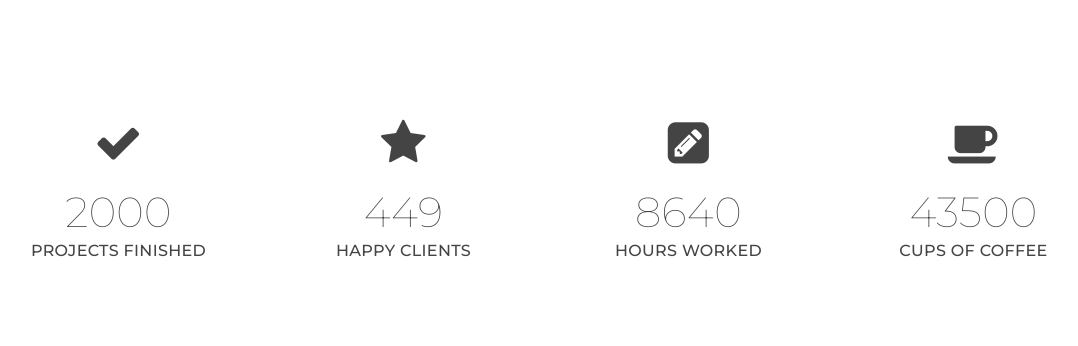
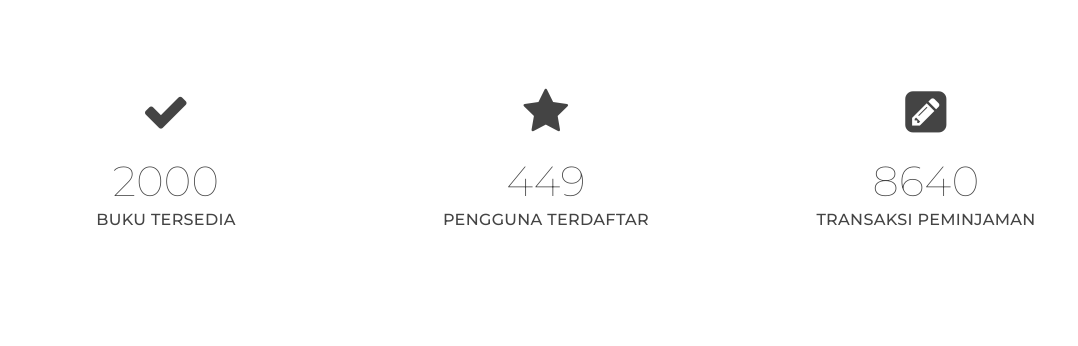
Before and after one commit to ryawatikari/Perpustakaan_UKK_2025_FIX, a PHP site: page / in a window 1280 px wide. Shown: the part 3534-3880 px from the top of the page, without its empty margins (94-1172 px from the left). Run offline with PHP 8.4, Linux system fonts and the light colour scheme.

```diff
--- a/buku.php
+++ b/buku.php
@@ -1,5 +1,5 @@
 <title>Buku</title>
-<h1 class="m-4">Temukan buku favoritmu</h1>
+<h1 class="m-4">Temukan Buku Favoritmu</h1>
 <div class="mt-5">
     <div class="card-body m-4">
         <!-- Pencarian Buku -->
--- a/home.php
+++ b/home.php
@@ -36,7 +36,7 @@
                                     <?php
                                         echo mysqli_num_rows(mysqli_query($koneksi, "SELECT*FROM peminjaman"));
                                     ?>
-                                    Total Peminjam</div>
+                                    Total Transaksi</div>
                                     <div class="card-footer d-flex align-items-center justify-content-between">
                                         <a class="small text-white stretched-link" href="#">Lihat Detail</a>
                                         <div class="small text-white"><i class="fas fa-angle-right"></i></div>
--- a/index.php
+++ b/index.php
@@ -356,8 +356,8 @@
                 <div class="testimonial-active col-12 col-sm-8 text-center m-auto">
                     <!-- Single Testimonial -->
                     <div class="single-testimonial">
-                        <h2 class="single-testimonial__name mb-2">Emily Bratkovich</h2>
-                        <p class="single-testimonial__comment">Dorem ipsum dolor sit amet, consectetur adipisicing elit, sed do eiusmod tempor exercitation ullamco laboris nisi ut aliquip ex ea commodo consequat. Thanks!!</p>
+                        <h2 class="single-testimonial__name mb-2">Ananda Salsabila</h2>
+                        <p class="single-testimonial__comment">Perpustakaan ini sangat membantu saya dalam menyelesaikan tugas akhir. Koleksinya lengkap dan stafnya ramah!</p>
                         <p class="single-testimonial__rating text-center">
                             <span><i class="fa fa-star"></i></span>
                             <span><i class="fa fa-star"></i></span>
@@ -366,14 +366,14 @@
                             <span><i class="fa fa-star-half"></i></span>
                         </p>
                         <h5 class="single-testimonial__site">
-								<a href="#" class="font-weight__300">Google</a>
+								<a href="#" class="font-weight__300">Instagram</a>
 							</h5>
                     </div>
                     <!--/ End Single Testimonial -->
                     <!-- Single Testimonial -->
                     <div class="single-testimonial">
-                        <h2 class="single-testimonial__name mb-2">Clare McCabe</h2>
-                        <p class="single-testimonial__comment">Ponsectetur adipisicing elit, sed do eiusmod tempor exercitation ullamco laboris nisi ut aliquip ex ea commodo consequat. Very Helpfull!</p>
+                        <h2 class="single-testimonial__name mb-2">Nur Fitri Ulfiah</h2>
+                        <p class="single-testimonial__comment">Saya suka suasananya yang tenang dan nyaman. Tempat terbaik untuk belajar dan membaca buku favorit saya.</p>
                         <p class="single-testimonial__rating text-center">
                             <span><i class="fa fa-star"></i></span>
                             <span><i class="fa fa-star"></i></span>
@@ -387,8 +387,8 @@
                     <!--/ End Single Testimonial -->
                     <!-- Single Testimonial -->
                     <div class="single-testimonial">
-                        <h2 class="single-testimonial__name mb-2">Keri Yamnik</h2>
-                        <p class="single-testimonial__comment">Gpsum dolor sit amet, consectetur adipisicing elit, sed do eiusmod tempor exercitation ullamco laboris nisi ut aliquip ex ea commodo consequat. 5 star!</p>
+                        <h2 class="single-testimonial__name mb-2">Ibu Astrid - orang tua murid</h2>
+                        <p class="single-testimonial__comment">Anak saya jadi semangat membaca setelah sering mengunjungi perpustakaan ini. Banyak buku anak dan kegiatan menarik!</p>
                         <p class="single-testimonial__rating text-center">
                             <span><i class="fa fa-star"></i></span>
                             <span><i class="fa fa-star"></i></span>
@@ -410,50 +410,40 @@
     <section id="stats" class="stats section">
         <div class="container">
             <div class="row">
-                <div class="col-12 col-sm-3">
+                <div class="col-12 col-sm-4">
                     <!-- Single Count -->
                     <div class="single-stat text-center">
                         <div class="single-stat__icon">
                             <i class="fa fa-check"></i>
                         </div>
                         <h2 class="single-stat__counter counter">2000</h2>
-                        <p>Projects Finished</p>
+                        <p>Buku Tersedia</p>
                     </div>
                     <!--/ End Single Count -->
                 </div>
-                <div class="col-12 col-sm-3">
+                <div class="col-12 col-sm-4">
                     <!-- Single Count -->
                     <div class="single-stat text-center">
                         <div class="single-stat__icon">
                             <i class="fa fa-star"></i>
                         </div>
                         <h2 class="single-stat__counter counter">449</h2>
-                        <p>Happy Clients</p>
+                        <p>Pengguna Terdaftar</p>
                     </div>
                     <!--/ End Single Count -->
                 </div>
-                <div class="col-12 col-sm-3">
+                <div class="col-12 col-sm-4">
                     <!-- Single Count -->
                     <div class="single-stat text-center">
                         <div class="single-stat__icon">
                             <i class="fa fa-pencil-square"></i>
                         </div>
                         <h2 class="single-stat__counter counter">8640</h2>
-                        <p>Hours Worked</p>
+                        <p>Transaksi Peminjaman</p>
                     </div>
                     <!--/ End Single Count -->
                 </div>
-                <div class="col-12 col-sm-3">
-                    <!-- Single Count -->
-                    <div class="single-stat text-center">
-                        <div class="single-stat__icon">
-                            <i class="fa fa-coffee"></i>
-                        </div>
-                        <h2 class="single-stat__counter counter">43500</h2>
-                        <p>Cups of Coffee</p>
-                    </div>
-                    <!--/ End Single Count -->
-                </div>
+
             </div>
         </div>
     </section>
@@ -465,18 +455,18 @@
                 <div class="col-12 col-md-6">
                     <!-- Contact Form -->
                     <div class="section-title">
-                        <h2 class="contact-form__title">Ask a Question</h2>
+                        <h2 class="contact-form__title">Beri Pertanyaan</h2>
                     </div>
                     <form>
                         <div class="form-group row">
-                            <input class="col form-control form-control-lg" type="text" name="name" placeholder="Your Name">
-                            <input class="col form-control form-control-lg ml-2" type="email" name="email" placeholder="Your Email">
+                            <input class="col form-control form-control-lg" type="text" name="name" placeholder="Masukkan Nama">
+                            <input class="col form-control form-control-lg ml-2" type="email" name="email" placeholder="Masukkan Email">
                         </div>
                         <div class="form-group row">
-                            <textarea class="col form-control form-control-lg" required name="message" placeholder="Your Message"></textarea>
+                            <textarea class="col form-control form-control-lg" required name="message" placeholder="Masukkan Pesan Kmau"></textarea>
                         </div>
                         <div class="form-group row">
-                            <button type="submit" class="btn btn-shadow btn-md btn-outline-primary base-font-size">Submit</button>
+                            <button type="submit" class="btn btn-shadow btn-md btn-outline-primary base-font-size">Kirim</button>
                         </div>
                     </form>
                     <!--/ End Contact Form -->
@@ -565,13 +555,13 @@
                         <div class="footer-main__menu">
                             <ul class="nav justify-content-center">
                                 <li class="nav-item">
-                                    <a href="#" class="nav-link text-white">Terms</a>
+                                    <a href="#features" class="nav-link text-white">Fitur</a>
                                 </li>
                                 <li class="nav-item">
-                                    <a href="#" class="nav-link text-white">Privacy</a>
+                                    <a href="#team" class="nav-link text-white">Tim Kami</a>
                                 </li>
                                 <li class="nav-item">
-                                    <a href="#" class="nav-link text-white">Security</a>
+                                    <a href="#contact" class="nav-link text-white">Contact</a>
                                 </li>
                             </ul>
                         </div>
--- a/laporan.php
+++ b/laporan.php
@@ -33,12 +33,12 @@
                 $query = mysqli_query($koneksi, "SELECT * FROM peminjaman
                     JOIN user ON user.id_user = peminjaman.id_user
                     JOIN buku ON buku.id_buku = peminjaman.id_buku
-                    WHERE peminjaman.id_user = ".$_SESSION['user']['id_user']);
+                    WHERE peminjaman.id_user = ".$_SESSION['user']['id_user'] ." AND status_peminjaman = 'dipinjam'");
             } else {
                 $query = mysqli_query($koneksi, "SELECT * FROM peminjaman
                     JOIN user ON user.id_user = peminjaman.id_user
                     JOIN buku ON buku.id_buku = peminjaman.id_buku
-                    ");
+                    WHERE status_peminjaman = 'dipinjam'");
             }
 
             while ($data = mysqli_fetch_array($query)) :
--- a/laporan_pengembalian.php
+++ b/laporan_pengembalian.php
@@ -27,10 +27,11 @@
                 if ($_SESSION['user']['level'] == 'peminjam'){
                     $query = mysqli_query($koneksi, "SELECT * FROM peminjaman JOIN user on
                     user.id_user=peminjaman.id_user JOIN buku ON buku.id_buku=peminjaman.id_buku where peminjaman.id_user=".$_SESSION['user']['id_user']
+                    ." AND status_peminjaman = 'dikembalikan'"
                     );
                 } else {
                     $query = mysqli_query($koneksi, "SELECT * FROM peminjaman JOIN user on
-                    user.id_user=peminjaman.id_user JOIN buku ON buku.id_buku=peminjaman.id_buku");
+                    user.id_user=peminjaman.id_user JOIN buku ON buku.id_buku=peminjaman.id_buku WHERE status_peminjaman = 'dikembalikan'");
                 }
                 while ($data = mysqli_fetch_array($query)) :
             ?>
```
Also changed, not shown: login.php (+4 -4 lines).
